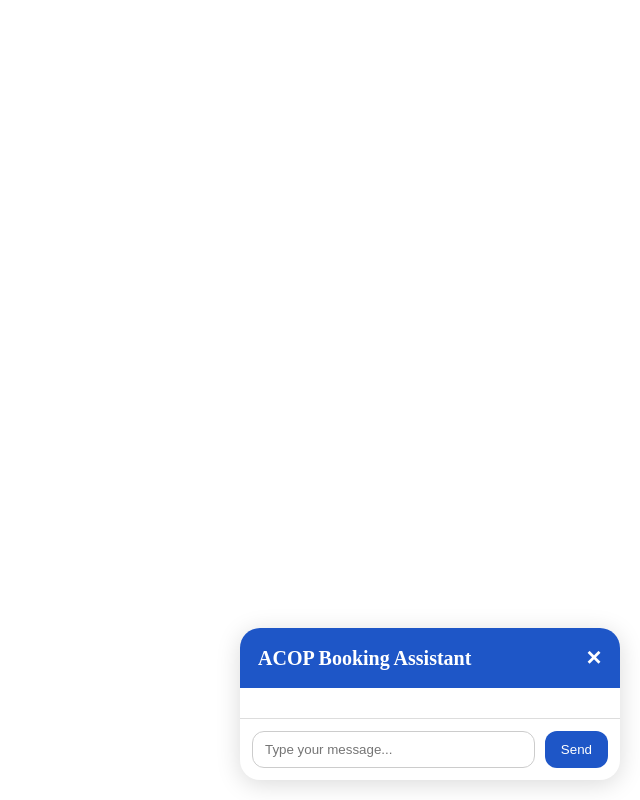
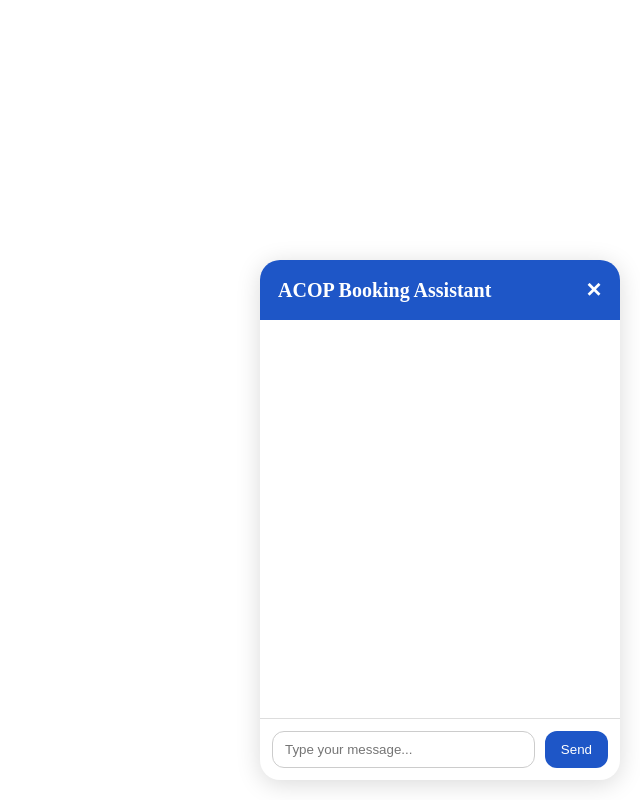
Before and after one commit to misterjcampbell/acop-chatbot-demo, a Flask app: page / in a window 1280 px wide. Shown: the whole page, without its empty margins (640-1280 px from the left). Run offline with Flask 3, Linux system fonts and the light colour scheme.

Commit message:
Update chat-messenger.css

```diff
--- a/static/chat-messenger.css
+++ b/static/chat-messenger.css
@@ -3,8 +3,9 @@
   position: fixed;
   bottom: 20px;
   right: 20px;
-  width: 380px;
-  max-height: 80vh;
+  width: 360px;
+  height: 520px;           /* NEW — stable initial height */
+  max-height: 85vh;        /* For small screens */
   background: #ffffff;
   border-radius: 20px;
   overflow: hidden;
```
